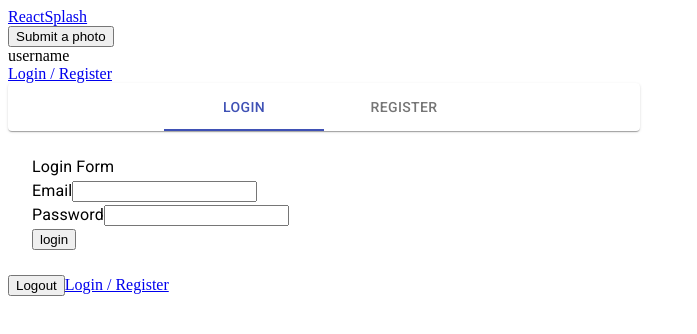
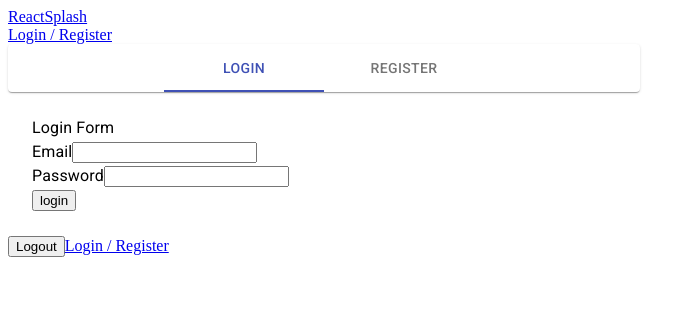
Before and after one commit to KEY60228/ReactSplash, a React app in the folder src/front/: page /login in a window 1280 px wide. Shown: the top 334 px of the page, without its empty margins (0-697 px from the left). Built offline with nearby package versions, Linux system fonts and the light colour scheme; no server answers.

Commit message:
improve Navbar

```diff
--- a/src/front/src/components/Login.tsx
+++ b/src/front/src/components/Login.tsx
@@ -96,7 +96,7 @@ const Login = () => {
         'Content-Type': 'application/json;charset=UTF-8',
       }
     }).then((response: any) => {
-      console.log(response)
+      // console.log(response)
     })
   }, [])
 
--- a/src/front/src/components/Navbar.tsx
+++ b/src/front/src/components/Navbar.tsx
@@ -1,8 +1,17 @@
 import React from 'react'
 import ReactDOM from 'react-dom'
 import { Link } from 'react-router-dom'
+import { useSelector } from 'react-redux'
+
 
 const Navbar = () => {
+  interface State {
+    auth: any
+  }
+
+  const isLogin = useSelector((state: State) => !! state.auth.user)
+  const username = useSelector((state: State) => state.auth.user ? state.auth.user.name : '')
+
   return (
     <>
       <nav className="navbar">
@@ -11,12 +20,16 @@ const Navbar = () => {
         </Link>
         <div className="navbar__menu">
           <div className="navbar__item">
-            <button className="button">
-              <i className="icon ion-md-add"></i>
-              Submit a photo
-            </button>
+            { isLogin &&
+              <button className="button">
+                <i className="icon ion-md-add"></i>
+                Submit a photo
+              </button>
+            }
           </div>
-          <span className="navbar__item">username</span>
+          <span className="navbar__item">
+            { isLogin && username }
+          </span>
           <div className="navbar__item">
             <Link to="/login" className="button button--link">
               Login / Register
--- a/src/front/src/stores/auth.ts
+++ b/src/front/src/stores/auth.ts
@@ -43,7 +43,7 @@ export const asyncLogin = (data: any) => {
         'https://localhost:1443/api/login',
         data
       )
-      console.log(response.data)
+      // console.log(response.data)
       dispatch(setUser(response.data))
     } catch(err) {}
   }
```
